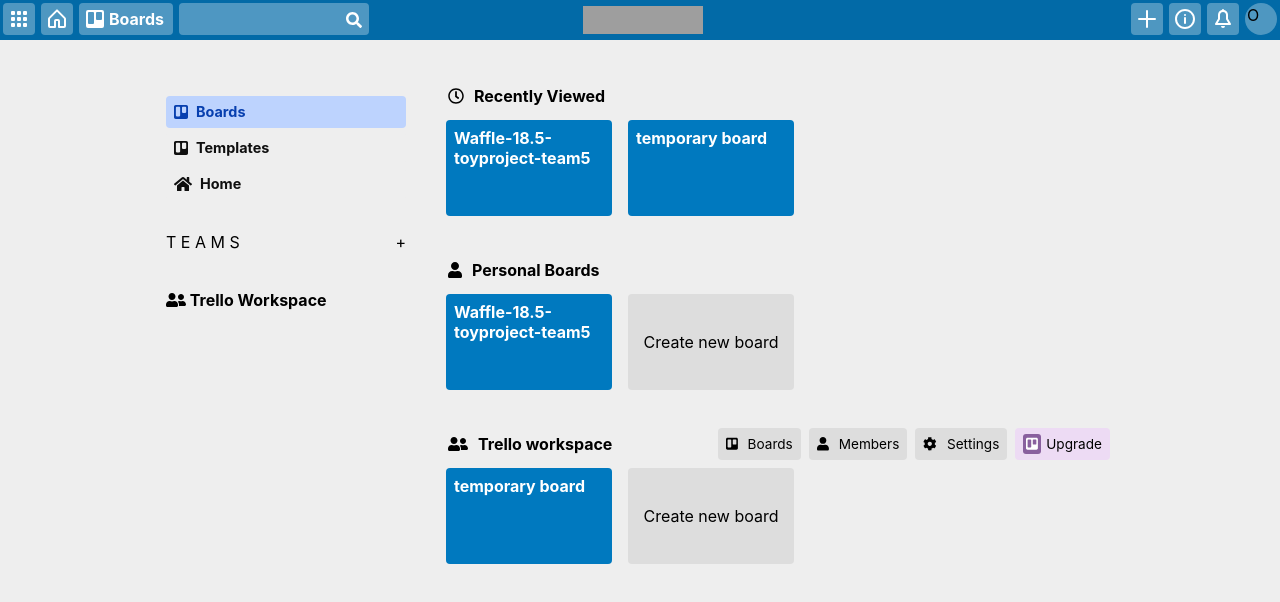
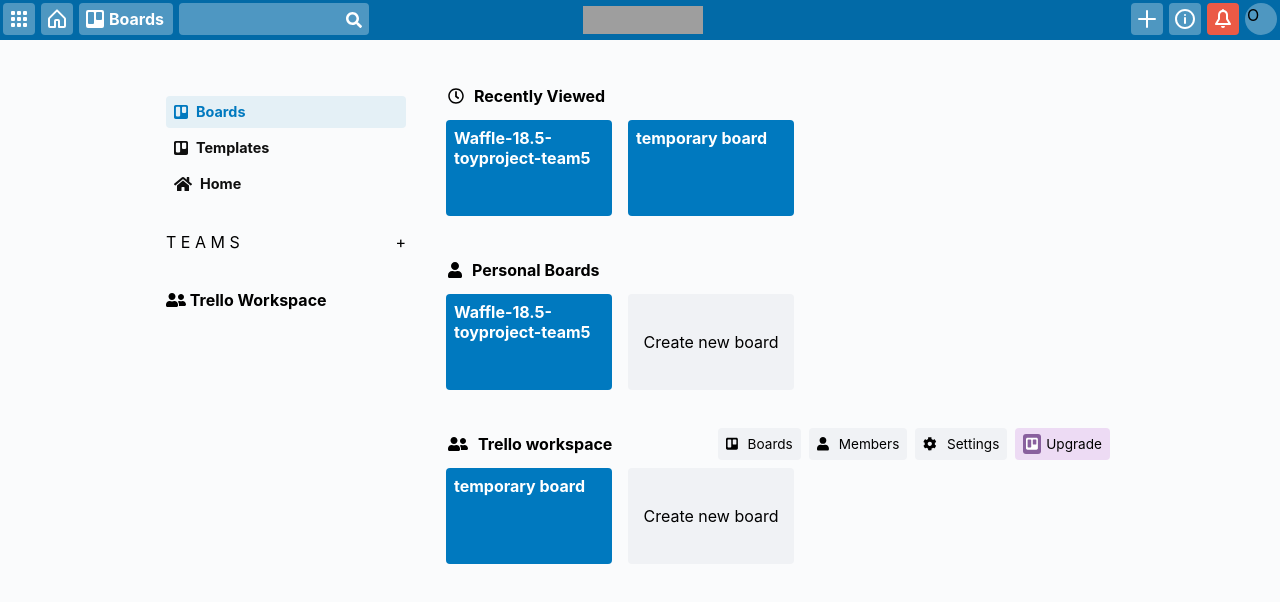
Before and after one commit to wafflestudio18-5/team5-frontend, a React (Create React App) app: page /1/boards in a window 1280 px wide. Shown: the top 602 px of the page. Built offline with nearby package versions, Linux system fonts and the light colour scheme; grey boxes are pictures that could not be loaded.

Commit message:
색깔코드 일부 수정

```diff
--- a/src/Components/Boards/Boards.css
+++ b/src/Components/Boards/Boards.css
@@ -1,5 +1,5 @@
 body {
-  background-color: #eeeeee;
+  background-color: #FAFBFC;
 }
 
 ul, li {
@@ -12,20 +12,20 @@ li.left-button-wrapper {
   height: 32px;
   line-height: 32px;
   border-radius: 4px;
-  background-color: #eeeeee;
+  background-color: #FAFBFC;
   margin-bottom: 4px;
   padding-left: 8px;
   color: #0f0f0f;
 }
 
 li.left-button-wrapper:hover {
-  background-color: #dddddd;
+  background-color: #F0F2F5;
   color: black;
 }
 
 li.left-button-wrapper.active {
-  background-color: #bdd3fe;
-  color: #073faf;
+  background-color: rgb(228, 240, 246);
+  color: rgb(0, 121, 191);
 }
 
 .boards-desc {
@@ -120,7 +120,7 @@ ul.boards-boards {
 }
 
 li.board-wrapper.create {
-  background-color: #dddddd;
+  background-color: #F0F2F5;
   text-align: center;
   line-height: 80px;
   color: black;
@@ -128,7 +128,7 @@ li.board-wrapper.create {
 }
 
 li.board-wrapper.create:hover {
-  background-color: #cccccc;
+  background-color: #E7E9ED;
   text-align: center;
   line-height: 80px;
   color: black;
@@ -160,7 +160,7 @@ li.board-wrapper.create:hover {
 }
 
 .boards-desc nav a {
-  background-color: #dddddd;
+  background-color: #F0F2F5;
 }
 
 .boards-desc nav p {
@@ -168,7 +168,7 @@ li.board-wrapper.create:hover {
 }
 
 .boards-desc nav a:hover {
-  background-color: #cccccc;
+  background-color: #E7E9ED;
 }
 
 .boards-desc nav p:hover {
@@ -187,7 +187,7 @@ ul.Teams li {
 }
 
 ul.Teams li:hover {
-  background-color: #cccccc;
+  background-color: #E7E9ED;
 }
 
 #boards-upgrade-icon {
--- a/src/Components/Header/Header.css
+++ b/src/Components/Header/Header.css
@@ -203,7 +203,7 @@ div.Notifications-Wrapper {
   width: 28px;
   height: 28px;
   padding: 2px;
-  background-color: hsla(0, 0%, 100%, .3);
+  background-color: #EB5A46;
 }
 
 div.Notifications-Wrapper svg {
@@ -212,7 +212,7 @@ div.Notifications-Wrapper svg {
 
 div.Notifications-Wrapper:hover {
   position: relative;
-  background-color: hsla(0, 0%, 100%, .15);
+  background-color: #CF513D;
 }
 
 div.Profile-Wrapper {
```
